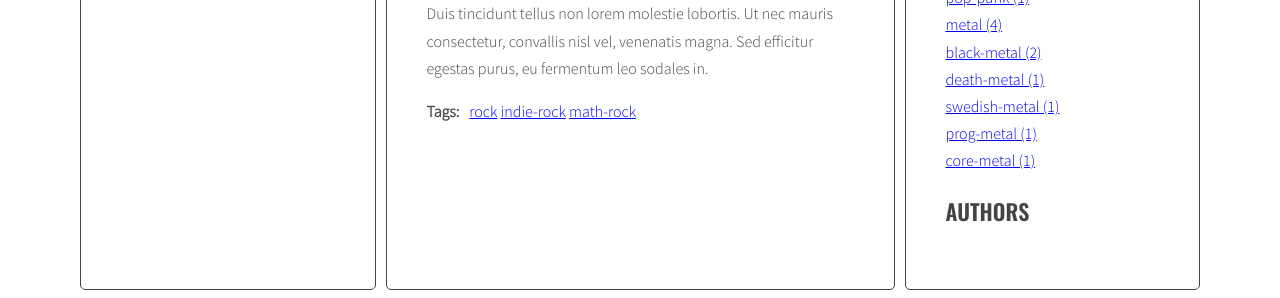
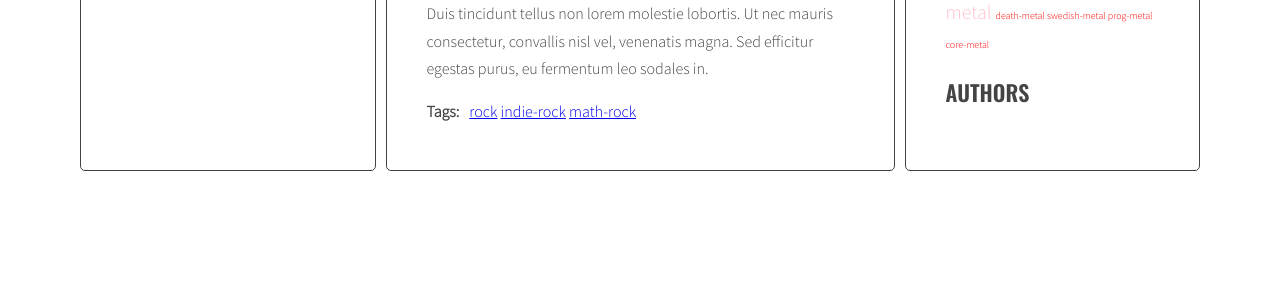
Before and after one commit to MarcinBieniek/javascript-blog, a website: page index.html in a window 1280 px wide. Shown: the part 673-971 px from the top of the page. After the commit the page ends 852 px from the top, so only its background shows below. Drawn offline with nearby package versions, Linux system fonts and the light colour scheme.

Commit message:
Add complete tag cloud

```diff
--- a/js/script.js
+++ b/js/script.js
@@ -51,7 +51,10 @@ const optAticleSelector = '.post',
     optTitleListSelector = '.titles',
     optArticleTagsSelector = '.post-tags .list',
     optArticleAuthorSelector  = '.post-author',
-    optTagsListSelector = '.tags.list';
+    optTagsListSelector = '.tags.list',
+    optCloudClassCount = '5';
+    optCloudClassPrefix = 'tag-size-';
+
 
 const generateTitleLinks = function(customSelector = '') {
 
@@ -110,8 +113,6 @@ generateTitleLinks();
 
 // [step 3 / step 7 NEW / step 8 - add calculateTagsParams function]
 
-// [IN PROGRESS]
-
 const calculateTagsParams = function(tags){
 
   const params = {max: 0, min: 999999};
@@ -125,7 +126,16 @@ const calculateTagsParams = function(tags){
 
 }
 
+const calculateTagsClass = function(count, params){
 
+  const normalizedCount = count - params.min;
+  const normalizedMax = params.max - params.min;
+  const percentage = normalizedCount / normalizedMax;
+  const classNumber = Math.floor( percentage * (optCloudClassCount - 1) + 1 );
+
+  return optCloudClassPrefix + classNumber;
+
+}
 
 function generateTags(){
 
@@ -192,16 +202,16 @@ function generateTags(){
   const tagList = document.querySelector(optTagsListSelector);
 
   const tagsParams = calculateTagsParams(allTags);
-  console.log('tagsParams:', tagsParams)
 
   /* [NEW] create variable for all links HTML code */
   let allTagsHTML = '';
 
   /* [NEW] START LOOP: for each tag in allTags: */
     for(let tag in allTags){
+
     /* [NEW] generate code of a link and add it to allTagsHTML */
 
-      allTagsHTML += '<li><a href="#tag-' + tag + '">' + tag + ' (' + allTags[tag] + ')  ' + '</a></li>';
+      allTagsHTML += '<li><a class="' + calculateTagsClass(allTags[tag], tagsParams) + '"href="#tag-' + tag + '">' + tag + ' ' + '</a></li>';
 
     /* [NEW] END LOOP: for each tag in allTags: */
 
--- a/sass/style.scss
+++ b/sass/style.scss
@@ -8,6 +8,31 @@ $color-dark: #444;
 $font-logo: 'Sacramento', cursive;
 $font-header: 'Oswald', sans-serif;
 $font-text: 'Source Sans Pro', sans-serif;
+
+.tag-size-1 {
+  font-size: 10px;
+  color: red;
+}
+
+.tag-size-2 {
+  font-size: 20px;
+  color: pink;
+}
+
+.tag-size-3 {
+  font-size: 30px;
+  color: green;
+}
+
+.tag-size-4 {
+  font-size: 40px;
+  color: yellow;
+}
+
+.tag-size-5 {
+  font-size: 50px;
+  color: orange;
+}
 
 /* Global */
 
@@ -64,6 +89,13 @@ body {
   border-radius: 5px;
 }
 
+.sidebar .tags li {
+  display: inline;
+  a {
+    text-decoration: none;
+  }
+}
+
 /* Logo */
 
 .logo {
```
Also changed, not shown: css/style.css, 1 other file.
